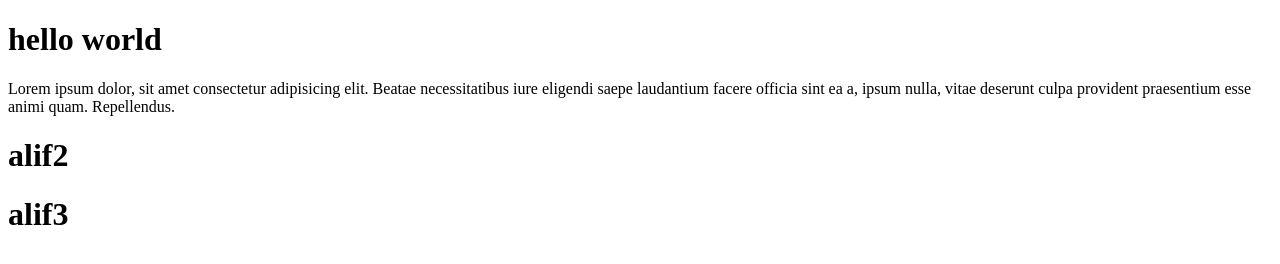
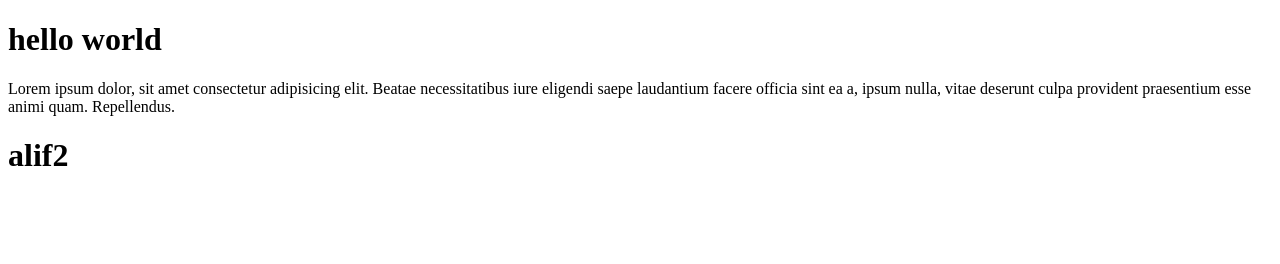
Before and after one commit to azamlalu12-cyber/latihan-html, a plain HTML site: page index.html in a window 1280 px wide. Drawn offline with Linux system fonts and the light colour scheme.

Commit message:
update file index

```diff
--- a/index.html
+++ b/index.html
@@ -9,6 +9,6 @@
     <h1>hello world</h1>
     <p>Lorem ipsum dolor, sit amet consectetur adipisicing elit. Beatae necessitatibus iure eligendi saepe laudantium facere officia sint ea a, ipsum nulla, vitae deserunt culpa provident praesentium esse animi quam. Repellendus.</p>
     <h1>alif2</h1>
-    <h1>alif3</h1>
+
 </body>
 </html>
```
